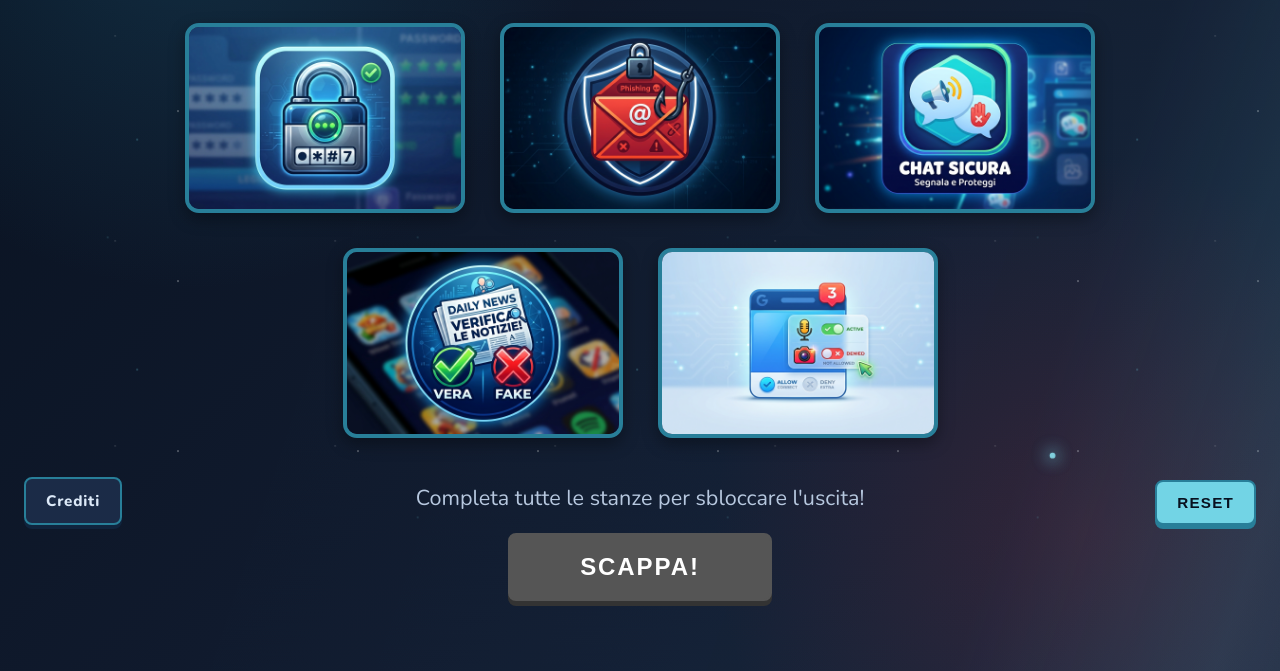
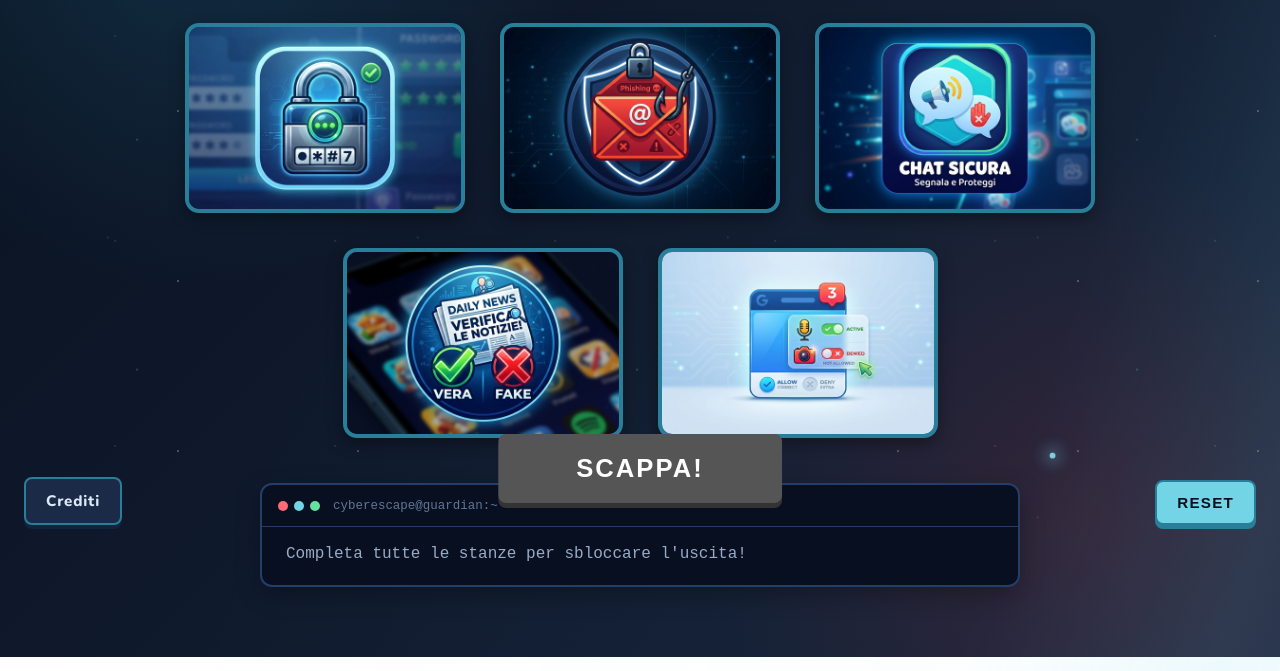
Before and after one commit to NotUmberto/CyberEscape, a plain HTML site: page main.html in a window 1280 px wide. Shown: the part 251-922 px from the top of the page. Drawn offline with nearby package versions, Linux system fonts and the light colour scheme.

Commit message:
aggiunto terminalino in giro (promemoria per il futuro scambiare l'oggetto response o content con il terminalino)

```diff
--- a/main.html
+++ b/main.html
@@ -36,7 +36,16 @@
             <img src="icons/room5.jpeg" alt="Room 5">
         </div>
     </div>
-    <p id="escape-text"> Non hai ancora completato nessuna stanza</p>
+    <div class="terminal" role="status">
+        <div class="terminal-top">
+            <span class="terminal-dot dot-red"></span>
+            <span class="terminal-dot dot-yellow"></span>
+            <span class="terminal-dot dot-green"></span>
+            <span class="terminal-name">cyberescape@guardian:~</span>
+        </div>
+        <p id="escape-text"> Non hai ancora completato nessuna stanza</p>
+    </div>
+
     <input type="button" value="SCAPPA!" id="escape-button">
     <input type="button" value="RESET" id="reset-button">
     <span id="credit"> Crediti</span>
--- a/rooms/room1/room1.css
+++ b/rooms/room1/room1.css
@@ -331,3 +331,58 @@ body > h2 {
         min-width: 0;
     }
 }
+
+.terminal {
+    padding: 0 19px 16px;
+    border: 1px solid #253e67;
+    border-radius: 12px;
+    color: #98abc7;
+    background: #080f20;
+    font-family: "Courier New", monospace;
+    font-size: 0.78rem;
+    text-align: left;
+}
+
+.terminal-top {
+    display: flex;
+    height: 35px;
+    margin: 0 -19px 13px;
+    padding: 0 13px;
+    border-bottom: 1px solid #253e67;
+    align-items: center;
+    gap: 6px;
+}
+
+.terminal-dot {
+    width: 8px;
+    height: 8px;
+    border-radius: 50%;
+}
+
+.dot-red { background: #ff6a76; }
+.dot-yellow { background: #72d4e5; }
+.dot-green { background: #68e0a1; }
+
+.terminal-name {
+    margin-left: 7px;
+    color: #607797;
+    font-size: 0.68rem;
+}
+
+.terminal p {
+    margin: 8px 0 0;
+}
+
+.prompt {
+    color: #72d4e5;
+}
+
+.terminal-success {
+    color: #68e0a1;
+}
+
+.terminal-cursor {
+    display: inline-block;
+    color: #72d4e5;
+    animation: blink 1s steps(2) infinite;
+}
--- a/style1.css
+++ b/style1.css
@@ -214,27 +214,32 @@ body > p {
 }
 
 #escape-button {
-    padding: 18px clamp(40px, 7vw, 70px);
+    position: fixed;
+    bottom: 46px;
+    left: 50%;
+    z-index: 2;
+    padding: 18px clamp(44px, 7vw, 76px);
     border: 2px solid #8f111b;
     border-radius: 8px;
     color: #ffffff;
     background: #b51f2b;
-    font-size: clamp(1.15rem, 2.5vw, 1.5rem);
+    font-size: clamp(1.2rem, 2.6vw, 1.6rem);
     font-weight: bold;
     letter-spacing: 0.08em;
     cursor: pointer;
     box-shadow: 0 5px 0 #700d15;
     transition: transform 0.15s ease, background 0.15s ease;
-    animation: comparsa 0.8s ease-out 0.8s both;
+    animation: comparsa-button 0.8s ease-out 0.8s both;
+    transform: translateX(-50%);
 }
 
 #escape-button:hover {
     background: #d12a37;
-    transform: translateY(-2px);
+    transform: translate(-50%, -2px);
 }
 
 #escape-button:active {
-    transform: translateY(2px);
+    transform: translate(-50%, 2px);
     box-shadow: 0 2px 0 #700d15;
 }
 
@@ -247,7 +252,7 @@ body > p {
 
 #escape-button.not-complete-button:hover {
     background: #555;
-    transform: none;
+    transform: translateX(-50%);
 }
 
 #reset-button {
@@ -348,6 +353,18 @@ body > p {
     }
 }
 
+@keyframes comparsa-button {
+    from {
+        opacity: 0;
+        transform: translate(-50%, 18px);
+    }
+
+    to {
+        opacity: 1;
+        transform: translate(-50%, 0);
+    }
+}
+
 @keyframes comparsa-dall-alto {
     from {
         opacity: 0;
@@ -439,6 +456,11 @@ body > p {
         bottom: 14px;
     }
 
+    #escape-button {
+        bottom: 30px;
+        padding: 16px 38px;
+    }
+
     #fullscreen-button {
         right: 125px;
         bottom: 14px;
@@ -448,6 +470,17 @@ body > p {
     #credit {
         left: 14px;
         bottom: 14px;
+    }
+
+    .terminal {
+        width: 96%;
+        padding-right: 16px;
+        padding-left: 16px;
+    }
+
+    .terminal-top {
+        margin-right: -16px;
+        margin-left: -16px;
     }
 }
 
@@ -502,3 +535,62 @@ body > p {
         transform: scale(1.25);
     }
 }
+
+
+.terminal {
+    width: min(92%, 760px);
+    margin: 0 auto;
+    padding: 0 24px 22px;
+    border: 2px solid #253e67;
+    border-radius: 12px;
+    color: #98abc7;
+    background: #080f20;
+    font-family: "Courier New", monospace;
+    font-size: clamp(0.85rem, 1.8vw, 1rem);
+    text-align: left;
+    box-shadow: 0 8px 24px rgba(0, 0, 0, 0.28);
+}
+
+.terminal-top {
+    display: flex;
+    height: 42px;
+    margin: 0 -24px 18px;
+    padding: 0 16px;
+    border-bottom: 1px solid #253e67;
+    align-items: center;
+    gap: 6px;
+}
+
+.terminal-dot {
+    width: 10px;
+    height: 10px;
+    border-radius: 50%;
+}
+
+.dot-red { background: #ff6a76; }
+.dot-yellow { background: #72d4e5; }
+.dot-green { background: #68e0a1; }
+
+.terminal-name {
+    margin-left: 7px;
+    color: #607797;
+    font-size: 0.78rem;
+}
+
+.terminal p {
+    margin: 8px 0 0;
+}
+
+.prompt {
+    color: #72d4e5;
+}
+
+.terminal-success {
+    color: #68e0a1;
+}
+
+.terminal-cursor {
+    display: inline-block;
+    color: #72d4e5;
+    animation: blink 1s steps(2) infinite;
+}
```
Also changed, not shown: rooms/escape.html (+0 -1 lines), rooms/room1/room1.html (+7 -1 lines).
